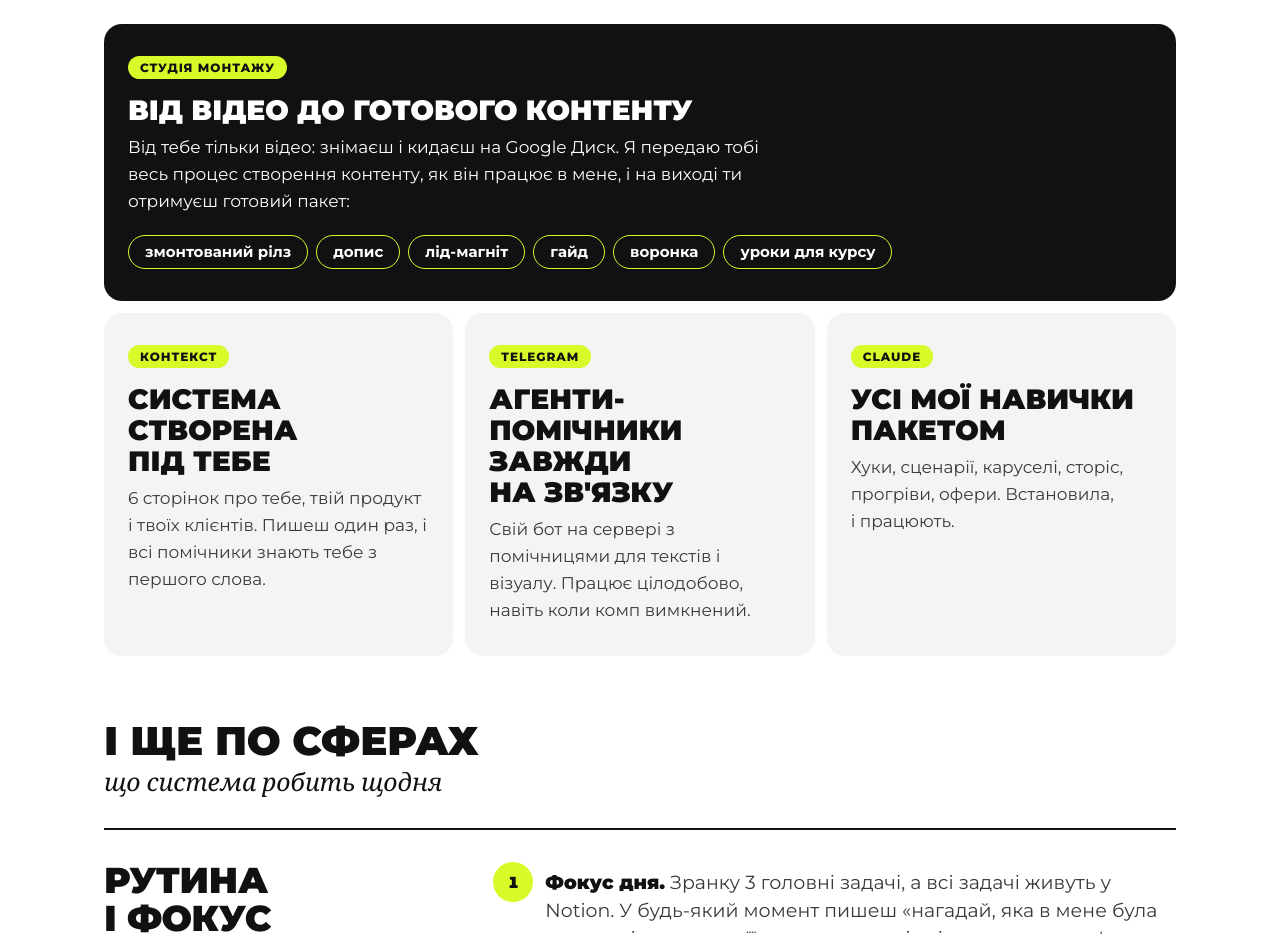
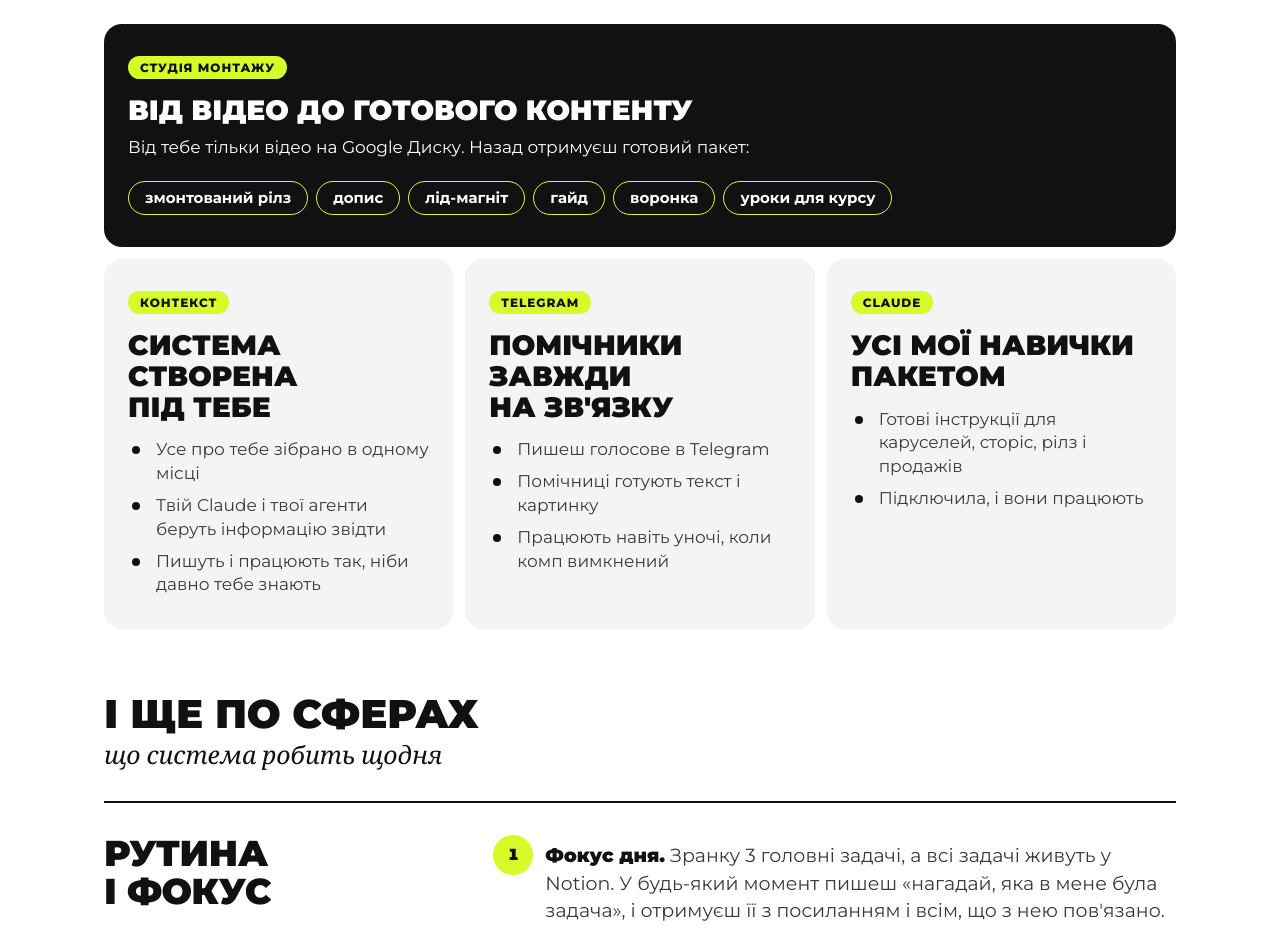
Before and after one commit to KaterynaShevtsova1/system-ai, a plain HTML site: page index.html in a window 1280 px wide. Shown: the part 1200-2134 px from the top of the page. Drawn offline with nearby package versions, Linux system fonts and the light colour scheme.

Commit message:
Сірі блоки: короткі пункти замість суцільного тексту, контекст без «6 сторінок»
Co-Authored-By: Claude Opus 5.5 <noreply@anthropic.com>
Claude-Session: https://claude.ai/code/session_01A73kutZVi5JHsfBGfMLyaa

```diff
--- a/index.html
+++ b/index.html
@@ -228,6 +228,9 @@ section.block:first-child{border-top:0}
 .big h3{color:var(--ink);font-weight:900;font-size:clamp(22px,2.2vw,28px);line-height:1.1;text-transform:uppercase;margin-top:var(--s2)}
 .big p{margin:0;font-size:17px;max-width:60ch}
 .big-main h3,.big-main p{color:var(--bg)}
+.big-list{list-style:none;margin:var(--s2) 0 0;padding:0;display:grid;gap:var(--s2)}
+.big-list li{display:grid;grid-template-columns:20px minmax(0,1fr);gap:var(--s2);font-size:17px;line-height:1.4;color:var(--text)}
+.big-list li::before{content:"";width:8px;height:8px;border-radius:50%;background:var(--ink);margin:8px 0 0 4px}
 .pack{list-style:none;margin:var(--s3) 0 0;padding:0;display:flex;flex-wrap:wrap;gap:var(--s2)}
 .pack li{border:1.5px solid var(--lime);color:var(--bg);border-radius:var(--r-pill);padding:var(--s1) var(--s4);font-weight:700;font-size:15px}
 .extra-h2{margin-top:var(--s5)!important}
@@ -357,10 +360,10 @@ footer{text-align:center;color:var(--muted);font-size:14px;line-height:1.8;paddi
       <h2 id="offer-h">Що ти забереш собі<span class="italic">цілу систему, а не уроки про неї</span></h2>
       <p class="offer-lead">За 10 тижнів ти збираєш свою AI-систему. Вона працює на твоєму контексті, і в ній є все, що працює в мене.</p>
       <div class="bigs">
-        <article class="big big-main"><span class="big-tag">Студія монтажу</span><h3>Від відео до готового контенту</h3><p>Від тебе тільки відео: знімаєш і кидаєш на Google Диск. Я передаю тобі весь процес створення контенту, як він працює в мене, і на виході ти отримуєш готовий пакет:</p><ul class="pack"><li>змонтований рілз</li><li>допис</li><li>лід-магніт</li><li>гайд</li><li>воронка</li><li>уроки для курсу</li></ul></article>
-        <article class="big"><span class="big-tag">Контекст</span><h3>Система створена під тебе</h3><p>6 сторінок про тебе, твій продукт і твоїх клієнтів. Пишеш один раз, і всі помічники знають тебе з першого слова.</p></article>
-        <article class="big"><span class="big-tag">Telegram</span><h3>Агенти-помічники завжди на зв'язку</h3><p>Свій бот на сервері з помічницями для текстів і візуалу. Працює цілодобово, навіть коли комп вимкнений.</p></article>
-        <article class="big"><span class="big-tag">Claude</span><h3>Усі мої навички пакетом</h3><p>Хуки, сценарії, каруселі, сторіс, прогріви, офери. Встановила, і працюють.</p></article>
+        <article class="big big-main"><span class="big-tag">Студія монтажу</span><h3>Від відео до готового контенту</h3><p>Від тебе тільки відео на Google Диску. Назад отримуєш готовий пакет:</p><ul class="pack"><li>змонтований рілз</li><li>допис</li><li>лід-магніт</li><li>гайд</li><li>воронка</li><li>уроки для курсу</li></ul></article>
+        <article class="big"><span class="big-tag">Контекст</span><h3>Система створена під тебе</h3><ul class="big-list"><li>Усе про тебе зібрано в одному місці</li><li>Твій Claude і твої агенти беруть інформацію звідти</li><li>Пишуть і працюють так, ніби давно тебе знають</li></ul></article>
+        <article class="big"><span class="big-tag">Telegram</span><h3>Помічники завжди на зв'язку</h3><ul class="big-list"><li>Пишеш голосове в Telegram</li><li>Помічниці готують текст і картинку</li><li>Працюють навіть уночі, коли комп вимкнений</li></ul></article>
+        <article class="big"><span class="big-tag">Claude</span><h3>Усі мої навички пакетом</h3><ul class="big-list"><li>Готові інструкції для каруселей, сторіс, рілз і продажів</li><li>Підключила, і вони працюють</li></ul></article>
       </div>
 
       <h3 class="stack-h">І ще по сферах<span class="italic">що система робить щодня</span></h3>
```
